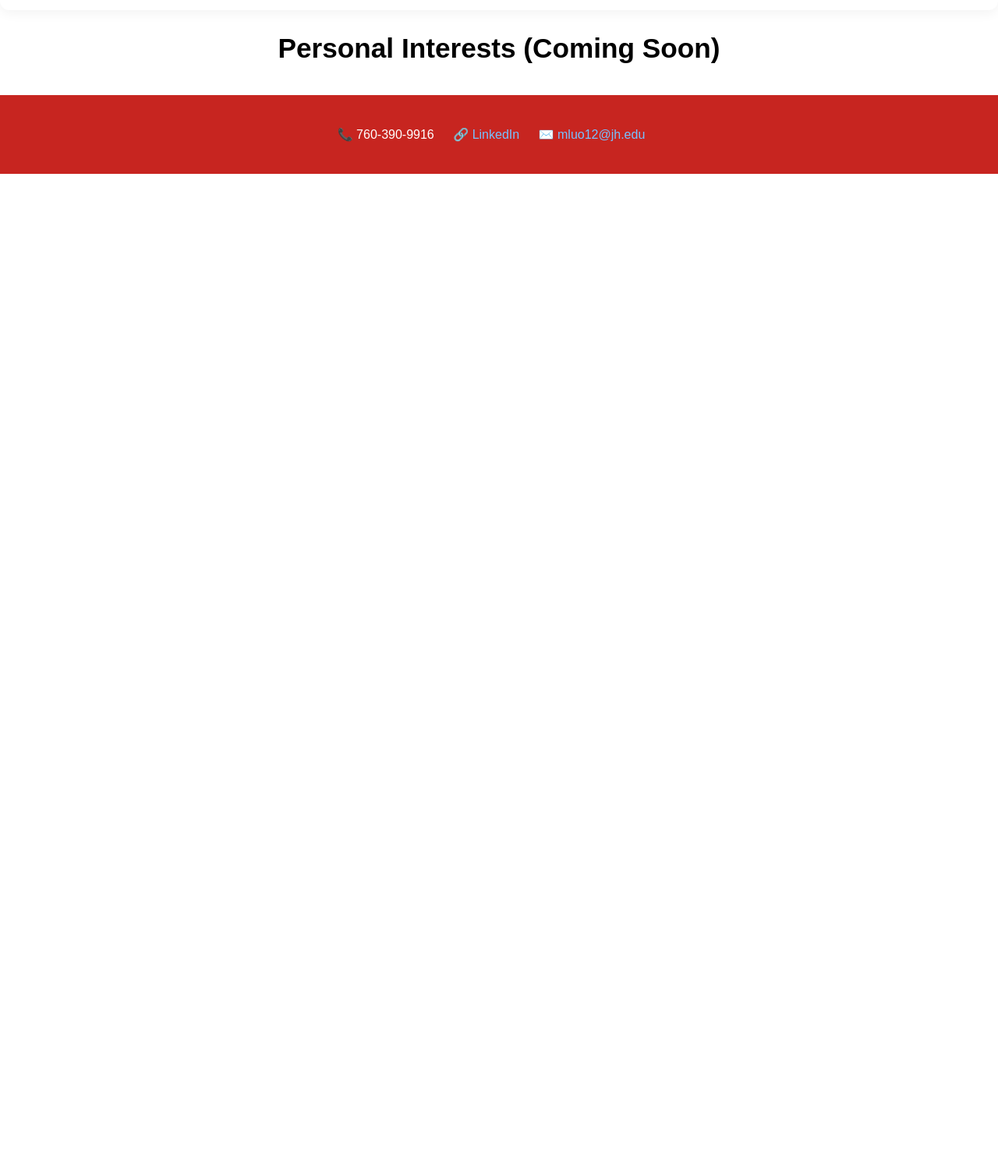
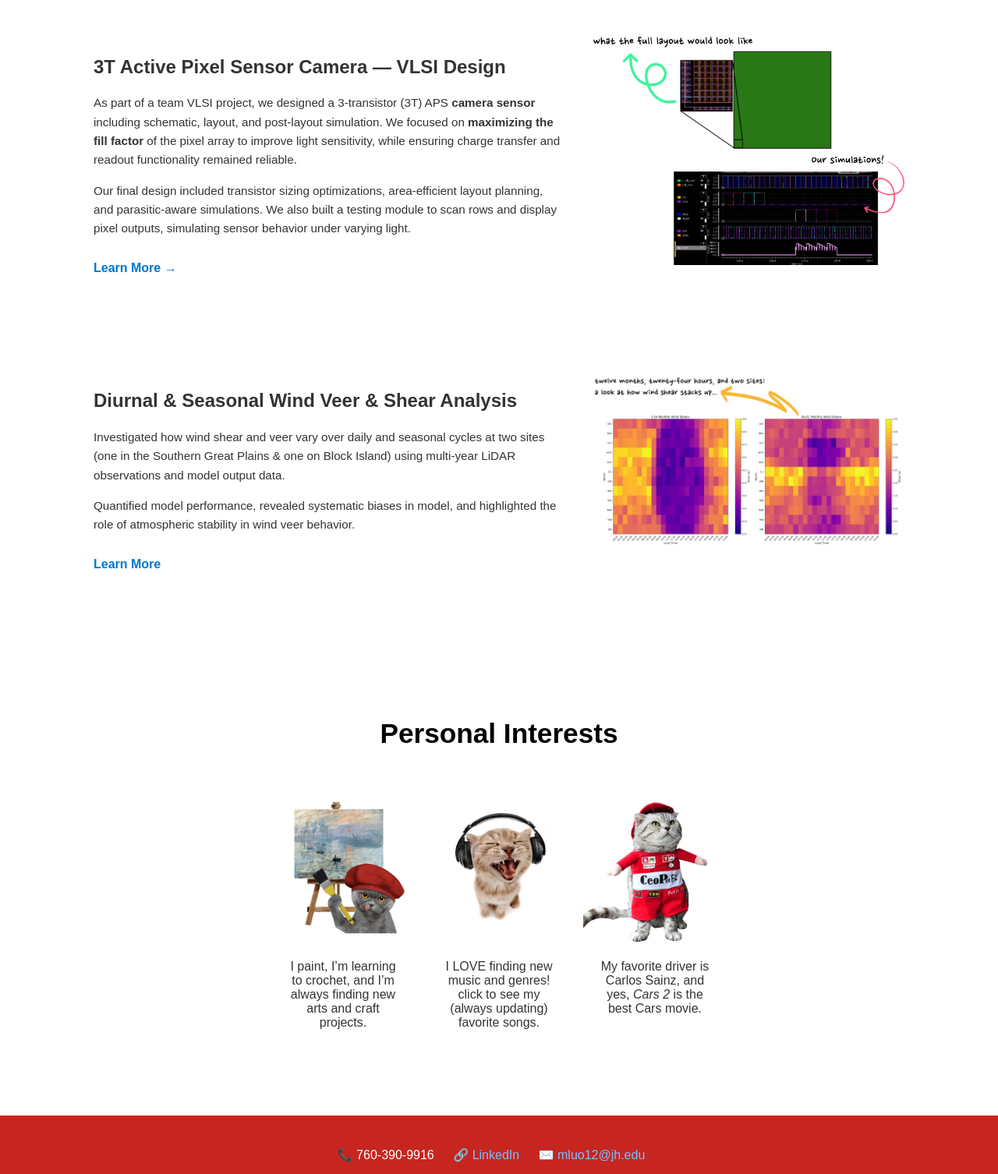
Before and after one commit to mirabelluo/Mirabel_Luo_Portfolio, a plain HTML site: page index.html in a window 1280 px wide. Shown: the part 1291-2797 px from the top of the page at 78% size. Before the commit the page ends 1514 px from the top, so only its background shows below. Drawn offline with Linux system fonts and the light colour scheme; a web font is replaced by a local one.

Commit message:
added some new functionality...

```diff
--- a/index.html
+++ b/index.html
@@ -16,7 +16,7 @@
       <img src="bag.png" alt="Bag image" class="bag-image hidden" />
       <div class="nav-buttons hidden">
         <button onclick="scrollToSection('projects')">Projects</button>
-        <button onclick="scrollToSection('personal interests')">Personal Interests</button>
+        <button onclick="scrollToSection('personal-interests')">Personal Interests</button>
         <button onclick="window.open('mirabelluo_resume.pdf', '_blank')">Resume</button>
         <button onclick="scrollToSection('contact')">Contact</button>
       </div>
@@ -44,17 +44,66 @@
           <!-- <a class="learn-more" href="projects/HSWET.html" target="_blank">Learn More</a> -->
           <a class="learn-more" href="#" onclick="comingSoon(); return false;">Learn More</a>
         </p>
-
       </div>
 
       <div class="project-image">
         <img src="images/proj_hswet.png" alt="HSWET annotated diagram" />
       </div>
     </div>
+
+    <div class="featured-project">
+      <div class="project-text">
+        <h3>3T Active Pixel Sensor Camera — VLSI Design</h3>
+        <p>
+          As part of a team VLSI project, we designed a 3-transistor (3T) APS <strong>camera sensor</strong> including schematic, layout, and post-layout simulation.
+          We focused on <strong>maximizing the fill factor</strong> of the pixel array to improve light sensitivity, while ensuring charge transfer and readout functionality remained reliable.
+        </p>
+        <p>
+          Our final design included transistor sizing optimizations, area-efficient layout planning, and parasitic-aware simulations. We also built a testing module to scan rows and display pixel outputs, simulating sensor behavior under varying light.
+        </p>
+        <p><a class="learn-more" href="#" title="Project details coming soon!">Learn More →</a></p>
+      </div>
+
+      <div class="project-image">
+        <img src="images/vlsi-camera-layout.png" alt="Annotated layout of 3T APS design" />
+      </div>
+    </div>
+
+    <div class="featured-project">
+      <div class="project-text">
+        <h3>Diurnal & Seasonal Wind Veer & Shear Analysis</h3>
+        <p>
+          Investigated how wind shear and veer vary over daily and seasonal cycles at two sites (one in the Southern Great Plains &amp; one on Block Island) using multi-year LiDAR observations and model output data.
+        </p>
+        <p>
+          Quantified model performance, revealed systematic biases in model, and highlighted the role of atmospheric stability in wind veer behavior.
+        </p>
+        <p>
+        <a class="learn-more" href="#" onclick="comingSoon(); return false;">Learn More</a>
+        </p>
+        </div>
+        <div class="project-image">
+        <img src="images/veer-shear-plot.png" alt="Wind veer & shear diurnal plot" />
+      </div>
+  </div>
   </section>
 
-  <section id="personal interests" class="projects-section">
-    <h2>Personal Interests (Coming Soon)</h2>
+  <section class="interests-section" id="personal-interests">
+    <h2>Personal Interests</h2>
+    <div class="interests-grid">
+      <div class="interest-item" onclick="comingSoon(); return false;">
+        <img src="icons/art.png" alt="Art icon">
+        <p>I paint, I’m learning to crochet, and I’m always finding new arts and craft projects.</p>
+      </div>
+      <div class="interest-item" onclick="comingSoon(); return false;">
+        <img src="icons/music.png" alt="Music icon">
+        <p>I LOVE finding new music and genres! click to see my (always updating) favorite songs.</p>
+      </div>
+      <div class="interest-item" onclick="comingSoon(); return false;">
+        <img src="icons/f1.png" alt="F1 icon">
+        <p>My favorite driver is Carlos Sainz, and yes, <em>Cars 2</em> is the best Cars movie.</p>
+      </div>
+    </div>
   </section>
 
   <footer class="footer" id="contact">
--- a/script.js
+++ b/script.js
@@ -40,7 +40,19 @@ function revealButtons() {
   });
 }
 
-window.onload = typeWriter;
+window.addEventListener('load', () => {
+  typeWriter();
+
+  // Animate personal interest icons if they exist
+  const items = document.querySelectorAll('.interest-item');
+  if (items.length > 0) {
+    items.forEach((item, index) => {
+      setTimeout(() => {
+        item.classList.add('show');
+      }, index * 150);
+    });
+  }
+});
 
 function scrollToSection(id) {
   const section = document.getElementById(id);
--- a/style.css
+++ b/style.css
@@ -85,17 +85,17 @@ body {
     justify-content: center;
     align-items: flex-start;
     gap: 40px;
-    margin-top: 50px;
+    margin-top: 20px;
+    margin-bottom: 20px;
     padding: 40px;
     background-color: #ffffff;
     border-radius: 12px;
-    box-shadow: 0 4px 15px rgba(0, 0, 0, 0.05);
   }
 
   .projects-section h2 {
     font-size: 2.2rem;
     text-align: center;
-    margin-bottom: 40px;
+    margin-bottom: 20px;
     background-color: #ffffff;
   }
 
@@ -125,6 +125,67 @@ body {
     width: 100%;
     border-radius: 8px;
   }
+
+.interests-section {
+  text-align: center;
+  padding: 80px 20px;
+}
+
+.interests-section h2 {
+  font-size: 2.2rem;
+  margin-bottom: 40px;
+}
+
+.interests-grid {
+  display: flex;
+  flex-wrap: wrap;
+  justify-content: center;
+  gap: 40px;
+}
+
+.interest-item {
+  width: 220px;       /* More space for both icon + text */
+  padding: 10px;      /* Optional: add a little buffer around */
+  margin-bottom: 20px;
+  opacity: 0;
+  display: flex;
+  transform: translateY(20px);
+  flex-direction: column;
+  align-items: center;  /* Ensures image + text are both centered */
+  text-align: center;
+  transition: all 0.6s ease;
+  width: 140px;
+  cursor: pointer;
+}
+
+.interest-item.show:hover {
+  transform: translateY(-5px);
+  transition: transform 0.3s ease;
+}
+
+.interest-item.show {
+  opacity: 1;
+  transform: translateY(0);
+}
+
+.interest-item img {
+  width: 200px;
+  height: 200px;
+  object-fit: contain;
+  margin-bottom: 10px;
+}
+
+.interest-item p {
+  font-size: 1rem;
+  color: #333;
+  margin-top: 10px;       /* Add spacing from the icon */
+  margin-bottom: 0;        /* Optional: tighter spacing if needed */
+  text-align: center;      /* Ensure caption is centered under the icon */
+  max-width: 200px;        /* Prevent overly long lines */
+  margin-left: auto;
+  margin-right: auto;
+}
+
 
   .learn-more {
     display: inline-block;
```
Also changed, not shown: icons/art.png (added), icons/f1.png (added), icons/music.png (added), images/veer-shear-plot.png (added), images/vlsi-camera-layout.png (added), 2 other files.
